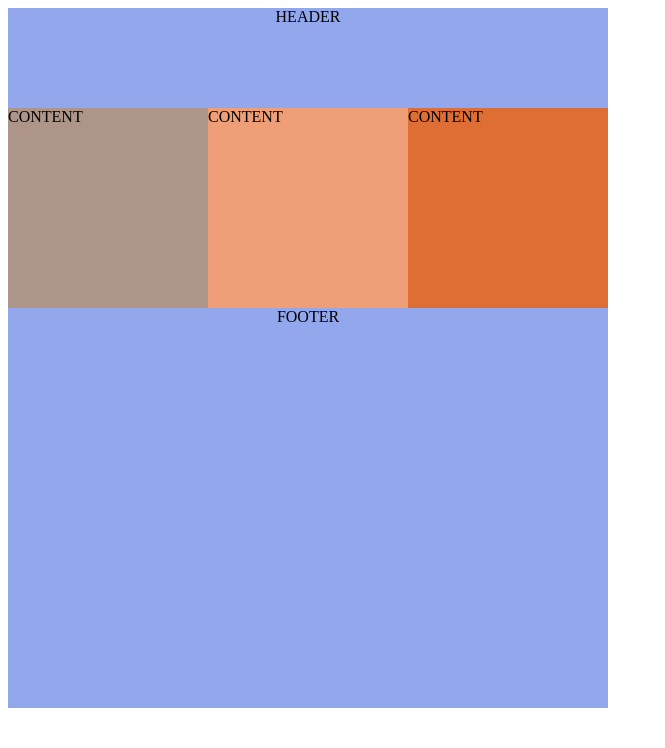
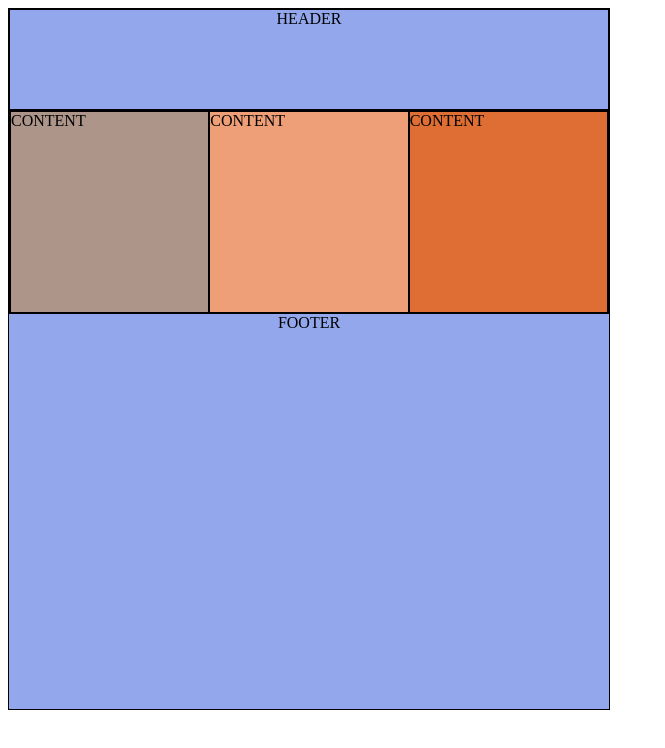
Before and after one commit to NastiaRudkovska/HTML, a plain HTML site: page homework2.2.html in a window 1280 px wide. Shown: the whole page, without its empty margins (0-665 px from the left). Drawn offline with Linux system fonts and the light colour scheme.

Commit message:
Homework 2-1. add borders

```diff
--- a/homework2.2.html
+++ b/homework2.2.html
@@ -6,14 +6,14 @@
     <title>HomeWork2.2</title>
 </head>
 <body>
-<div class="wrap">
-<div class="b1 pink">  HEADER  </div>
+<div class="wrap table">
+<div class="b1 pink table">  HEADER  </div>
 
 
-    <div class="block" style="display: flex;">
-        <div class="b2 menu"> CONTENT </div>
-        <div class="b2 grey"> CONTENT </div>
-        <div class="b2 orange"> CONTENT </div>
+    <div class="block table" style="display: flex;">
+        <div class="b2 menu table "> CONTENT </div>
+        <div class="b2 grey table "> CONTENT </div>
+        <div class="b2 orange table"> CONTENT </div>
 
     </div>
 
--- a/style2.2.css
+++ b/style2.2.css
@@ -50,3 +50,7 @@
 
 
 }
+.table {
+    border: 1px solid black;
+    border-collapse: collapse;
+}
```
